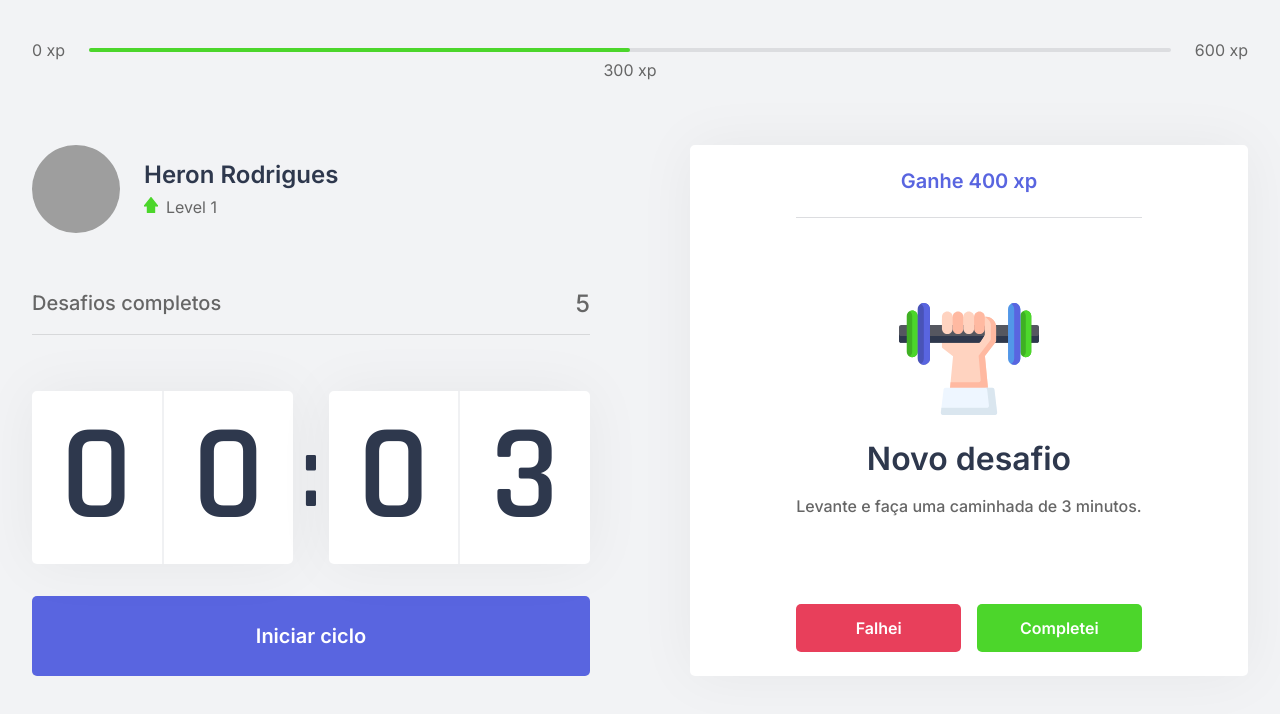
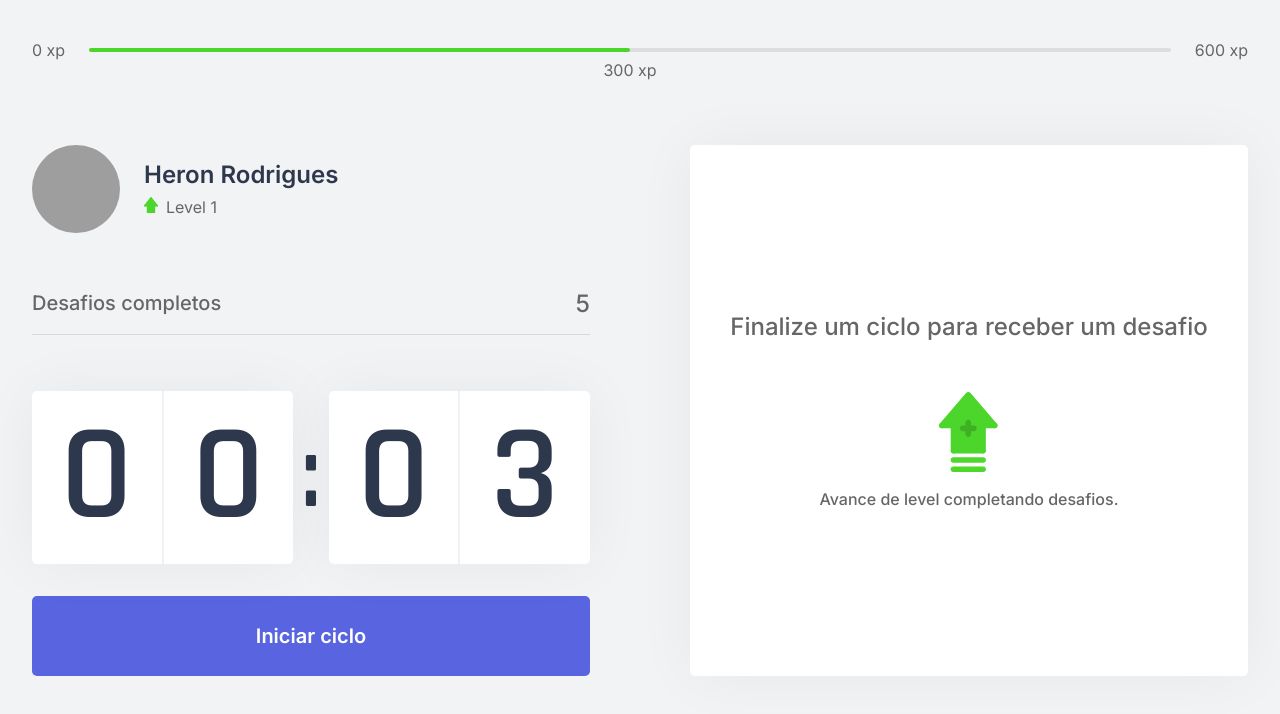
Before and after one commit to heronsousa/moveit, a Next.js app: page / in a window 1280 px wide. Shown: the top 714 px of the page. Built offline with nearby package versions, Linux system fonts and the light colour scheme; grey boxes are pictures that could not be loaded.

Commit message:
Update challenge in countdown

```diff
--- /dev/null
+++ b/challenges.json
@@ -0,0 +1,42 @@
+[
+    {
+        "type": "body",
+        "description": "Puxe o joelho de encontro ao peito e segure, troque de perna após 10 segundos",
+        "amount": 100
+    },
+    {
+        "type": "body",
+        "description": "Puxe o joelho de encontro ao peito e segure, troque de perna após 10 segundos",
+        "amount": 60
+    },
+    {
+        "type": "body",
+        "description": "Puxe o joelho de encontro ao peito e segure, troque de perna após 10 segundos",
+        "amount": 20
+    },
+    {
+        "type": "body",
+        "description": "Puxe o joelho de encontro ao peito e segure, troque de perna após 10 segundos",
+        "amount": 50
+    },
+    {
+        "type": "body",
+        "description": "Puxe o joelho de encontro ao peito e segure, troque de perna após 10 segundos",
+        "amount": 60
+    },
+    {
+        "type": "body",
+        "description": "Puxe o joelho de encontro ao peito e segure, troque de perna após 10 segundos",
+        "amount": 40
+    },
+    {
+        "type": "body",
+        "description": "Puxe o joelho de encontro ao peito e segure, troque de perna após 10 segundos",
+        "amount": 70
+    },
+    {
+        "type": "body",
+        "description": "Puxe o joelho de encontro ao peito e segure, troque de perna após 10 segundos",
+        "amount": 90
+    }
+]
--- a/src/components/ChallengeBox.tsx
+++ b/src/components/ChallengeBox.tsx
@@ -1,19 +1,20 @@
+import { useContext } from 'react';
+import { ChallengesContext } from '../contexts/ChallengesContext';
 import styles from '../styles/components/ChallengeBox.module.css';
 
 export function ChallengeBox() {
-
-    const hasActiveChallenge = true;
+    const { activeChallenge } = useContext(ChallengesContext);
 
     return (
         <div className={styles.challengeBoxContainer}>
-            { hasActiveChallenge ? (
+            { activeChallenge ? (
                 <div className={styles.challengeActive}>
-                    <header>Ganhe 400 xp</header>
+                    <header>Ganhe {activeChallenge.amount} xp</header>
 
                     <main>
-                        <img src="icons/body.svg" alt="New Challenge" />
+                        <img src={`icons/${activeChallenge.type}.svg`} alt="New Challenge" />
                         <strong>Novo desafio</strong>
-                        <p>Levante e faça uma caminhada de 3 minutos.</p>
+                        <p>{activeChallenge.description}</p>
                     </main>
 
                     <footer>
--- a/src/components/Countdown.tsx
+++ b/src/components/Countdown.tsx
@@ -1,9 +1,12 @@
-import { useState, useEffect } from 'react';
+import { useState, useEffect, useContext } from 'react';
+import { ChallengesContext } from '../contexts/ChallengesContext';
 import styles from '../styles/components/Countdown.module.css';
 
 let countdownTimeout: NodeJS.Timeout;
 
 export function Countdown() {
+    const { startNewChallenge } = useContext(ChallengesContext);
+
     const [time, setTime] = useState(0.05 * 60);
     const [isActive, setIsActive] = useState(false);
     const [hasFinished, setHasFinished] = useState(false);
@@ -22,6 +25,7 @@ export function Countdown() {
         } else if (isActive && time === 0) {
             setHasFinished(true);
             setIsActive(false);
+            startNewChallenge();
         }
     }, [isActive, time]);
 
--- a/src/contexts/ChallengesContext.tsx
+++ b/src/contexts/ChallengesContext.tsx
@@ -1,9 +1,17 @@
 import { createContext, ReactNode, useState } from 'react';
+import challenges from '../../challenges.json';
+
+interface challenge {
+    type: 'body' | 'eye';
+    description: string;
+    amount: number;
+}
 
 interface ChallengesContextData {
     level: number;
     currentXP: number;
     challengesCompleted: number;
+    activeChallenge: challenge;
     levelUp: () => void;
     startNewChallenge: () => void;
 }
@@ -19,17 +27,22 @@ export function ChallengesProvider({ children }: ChallengesProvidaerProps) {
     const [currentXP, setCurrentXP] = useState(0);
     const [challengesCompleted, setChallengesCompleted] = useState(0);
 
+    const [activeChallenge, setActiveChallenge] = useState(null);
+
     function levelUp() {
         setLevel(level + 1);
     }
 
     function startNewChallenge() {
-        console.log('New challenge')
+        const randomChallengeIndex = Math.floor(Math.random() * challenges.length);
+        const challenge = challenges[randomChallengeIndex];
+
+        setActiveChallenge(challenge);
     }
 
     return (
         <ChallengesContext.Provider
-            value={{ level, levelUp, currentXP, challengesCompleted, startNewChallenge }}
+            value={{ level, levelUp, currentXP, challengesCompleted, startNewChallenge, activeChallenge }}
         >
             {children}
         </ChallengesContext.Provider>
```
Lines whose indentation alone changed are shown as unchanged.
